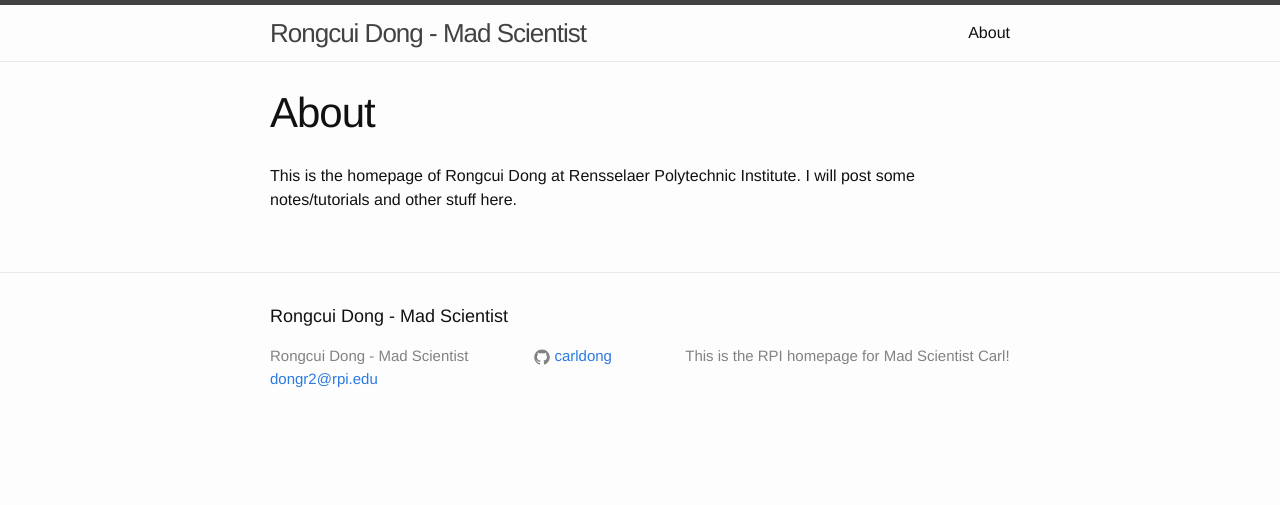
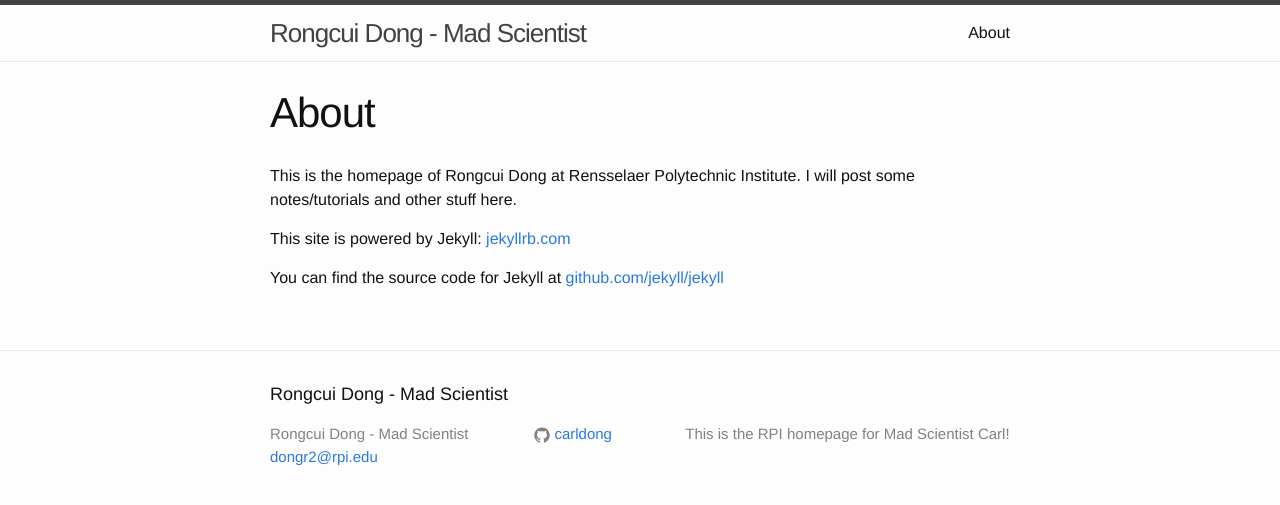
Before and after one commit to carldong/Personal-Blog, a Jekyll site: the page built from about.md, in a window 1280 px wide. Shown: the top 505 px of the page. Built offline with Jekyll 4.4.1, drawn with Linux system fonts in a browser that asks for light colours.

Commit message:
Updated about

```diff
--- a/about.md
+++ b/about.md
@@ -4,10 +4,8 @@ title: About
 permalink: /about/
 ---
 
-<!-- This is the base Jekyll theme. You can find out more info about customizing your Jekyll theme, as well as basic Jekyll usage documentation at [jekyllrb.com](http://jekyllrb.com/) -->
+This is the homepage of Rongcui Dong at Rensselaer Polytechnic Institute. I will post some notes/tutorials and other stuff here.
 
-<!-- You can find the source code for the Jekyll new theme at: [github.com/jglovier/jekyll-new](https://github.com/jglovier/jekyll-new) -->
+This site is powered by Jekyll: [jekyllrb.com](http://jekyllrb.com/)
 
-<!-- You can find the source code for Jekyll at [github.com/jekyll/jekyll](https://github.com/jekyll/jekyll) -->
-
-This is the homepage of Rongcui Dong at Rensselaer Polytechnic Institute. I will post some notes/tutorials and other stuff here.
+You can find the source code for Jekyll at [github.com/jekyll/jekyll](https://github.com/jekyll/jekyll)
```
